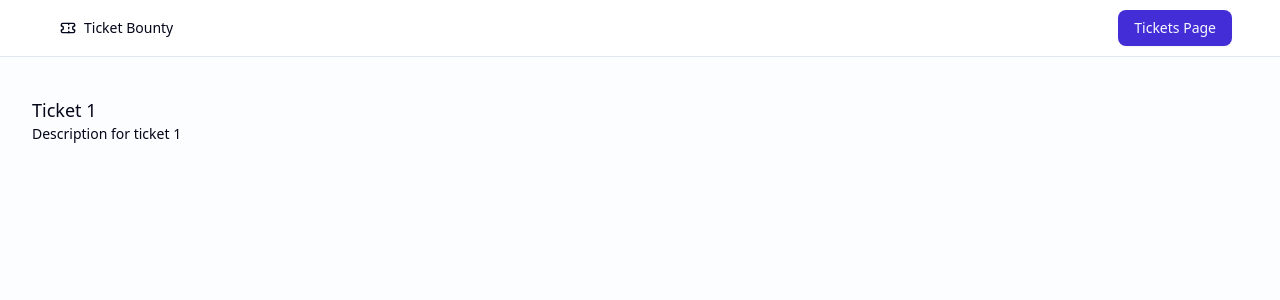
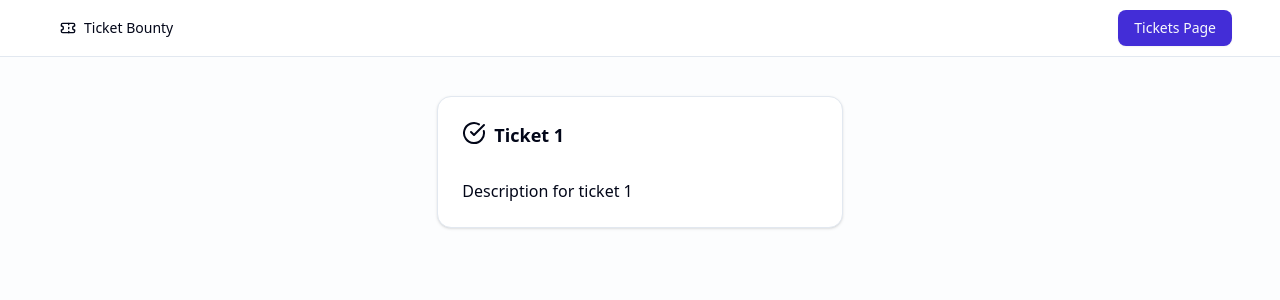
Before and after one commit to steven-oehley/ticket-bounty, a Next.js app: page /tickets/1 in a window 1280 px wide. Shown: the top 300 px of the page. Built offline with nearby package versions, Linux system fonts and the light colour scheme.

Commit message:
added showOptions flag

```diff
--- a/src/app/tickets/[ticketId]/page.tsx
+++ b/src/app/tickets/[ticketId]/page.tsx
@@ -4,6 +4,7 @@ import Placeholder from '@/components/placeholder';
 import { buttonVariants } from '@/components/ui/button';
 import { ticketsPath } from '@/constants/paths';
 import { initialTickets } from '@/data/data';
+import TicketItem from '@/features/ticket/components/ticket-item';
 
 interface TicketPageProps {
   params: Promise<{
@@ -32,9 +33,8 @@ const TicketPage = async ({ params }: TicketPageProps) => {
   }
 
   return (
-    <div>
-      <h2 className="text-lg">{ticket.title}</h2>
-      <p className="text-sm">{ticket.content}</p>
+    <div className="animate-fade-from-top flex flex-col items-center justify-center gap-y-8">
+      <TicketItem ticket={ticket} />
     </div>
   );
 };
--- a/src/app/tickets/page.tsx
+++ b/src/app/tickets/page.tsx
@@ -12,7 +12,7 @@ const TicketPage = () => {
       <Separator />
       <div className="animate-fade-from-top flex flex-1 flex-col items-center gap-y-4">
         {initialTickets.map((ticket) => (
-          <TicketItem key={ticket.id} ticket={ticket} />
+          <TicketItem key={ticket.id} showOptions={true} ticket={ticket} />
         ))}
       </div>
     </div>
--- a/src/features/ticket/components/ticket-item.tsx
+++ b/src/features/ticket/components/ticket-item.tsx
@@ -1,5 +1,6 @@
 import Link from 'next/link';
 
+import clsx from 'clsx';
 import { LucideEye } from 'lucide-react';
 
 import { Button } from '@/components/ui/button';
@@ -11,9 +12,10 @@ import { Ticket } from '../types';
 
 interface TicketItemProps {
   ticket: Ticket;
+  showOptions?: boolean;
 }
 
-const TicketItem = ({ ticket }: TicketItemProps) => {
+const TicketItem = ({ ticket, showOptions = false }: TicketItemProps) => {
   const detailBtn = (
     <Button asChild variant="outline">
       <Link className="text-sm" href={ticketPath(ticket.id)}>
@@ -22,7 +24,12 @@ const TicketItem = ({ ticket }: TicketItemProps) => {
     </Button>
   );
   return (
-    <div className="animate-fade-from-top flex w-full max-w-1/5 gap-x-2">
+    <div
+      className={clsx('animate-fade-from-top flex w-full gap-x-2', {
+        'max-w-1/3': !showOptions,
+        'max-w-1/5': showOptions,
+      })}
+    >
       <Card key={ticket.id} className="w-full">
         <CardHeader>
           <CardTitle className="flex gap-2">
@@ -33,12 +40,16 @@ const TicketItem = ({ ticket }: TicketItemProps) => {
           </CardTitle>
         </CardHeader>
         <CardContent>
-          <span className="line-clamp-3 whitespace-break-spaces">
+          <span
+            className={clsx('line-clamp-3 whitespace-break-spaces', {
+              'line-clamp-3': showOptions,
+            })}
+          >
             {ticket.content}
           </span>
         </CardContent>
       </Card>
-      <div className="flex-col gap-y-1"> {detailBtn}</div>
+      {showOptions ? <div className="flex-col gap-y-1">{detailBtn}</div> : null}
     </div>
   );
 };
```
